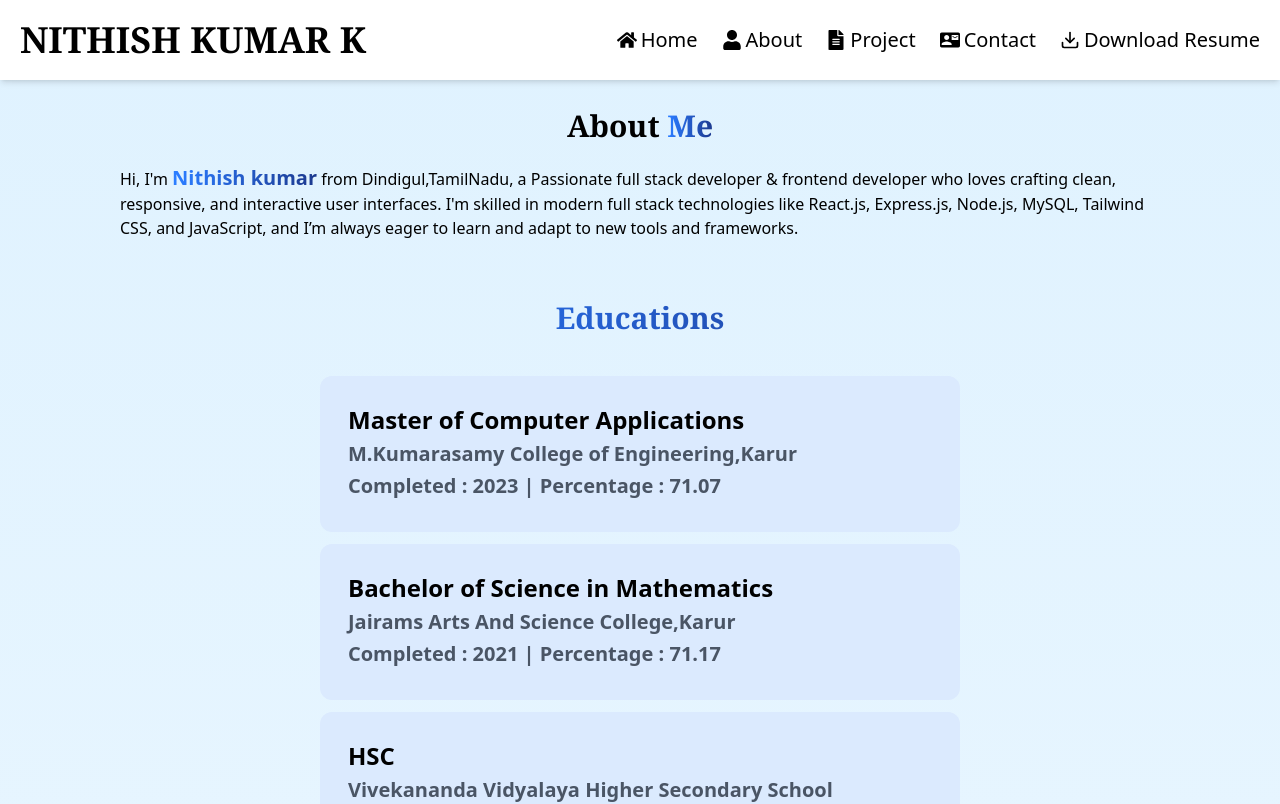
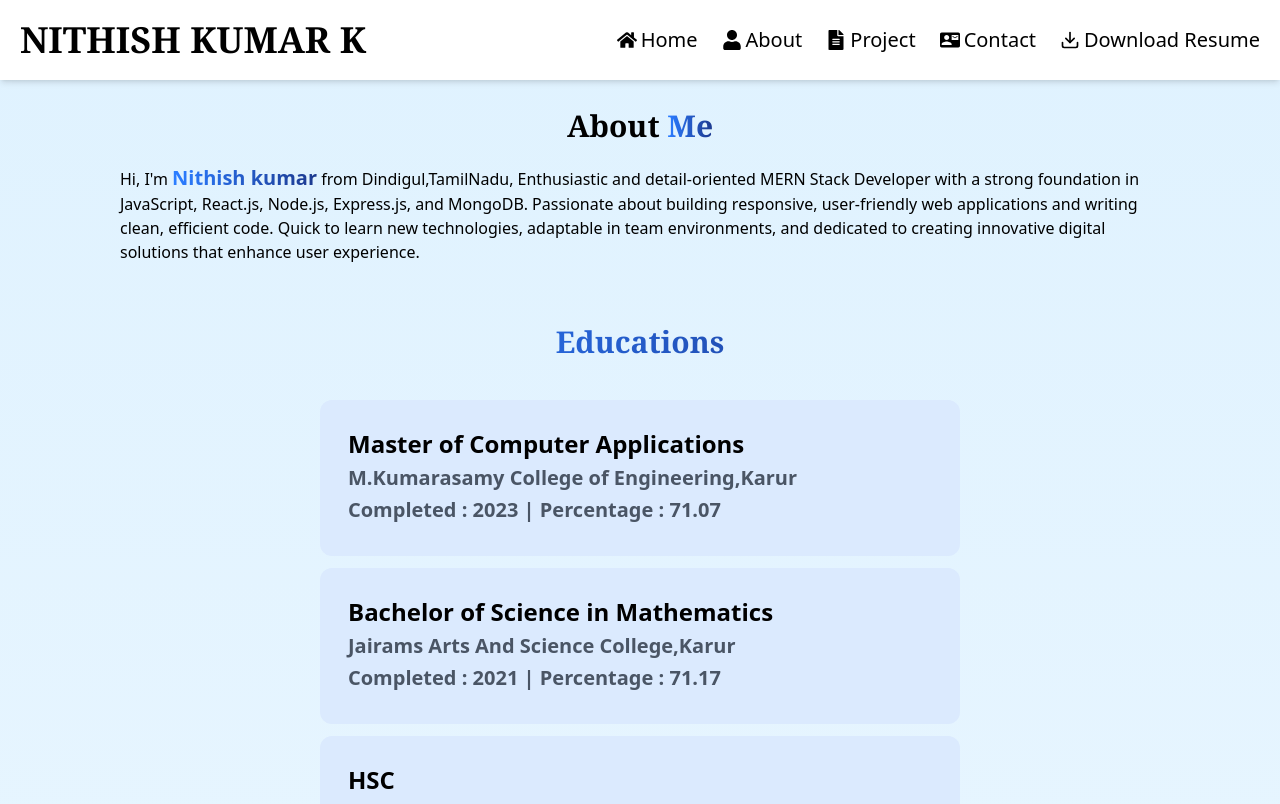
Before and after one commit to NITHISH-KUMAR-K-7/portfolio, a React (Vite) app: page /about in a window 1280 px wide. Shown: the top 804 px of the page. Built offline with nearby package versions, Linux system fonts and the light colour scheme.

Commit message:
Something Updated on portfolio

```diff
--- a/src/component/About.jsx
+++ b/src/component/About.jsx
@@ -48,11 +48,13 @@ function About() {
           <span className="font-bold lg:text-xl text-transparent bg-clip-text bg-gradient-to-r from-blue-500 to-blue-900">
             Nithish kumar
           </span>{" "}
-          from Dindigul,TamilNadu, a Passionate full stack developer & frontend developer who loves
-          crafting clean, responsive, and interactive user interfaces. I'm
-          skilled in modern full stack technologies like React.js, Express.js, Node.js, MySQL, Tailwind CSS,
-          and JavaScript, and I’m always eager to learn and adapt to new tools
-          and frameworks.
+          from Dindigul,TamilNadu, Enthusiastic and detail-oriented MERN Stack
+          Developer with a strong foundation in JavaScript, React.js, Node.js,
+          Express.js, and MongoDB. Passionate about building responsive,
+          user-friendly web applications and writing clean, efficient code.
+          Quick to learn new technologies, adaptable in team environments, and
+          dedicated to creating innovative digital solutions that enhance user
+          experience.
         </p>
 
         <div className="flex justify-center">
@@ -80,7 +82,7 @@ function About() {
 
         <Skills />
       </div>
-        <Footer/>
+      <Footer />
     </>
   );
 }
--- a/src/component/Home.jsx
+++ b/src/component/Home.jsx
@@ -34,7 +34,7 @@ function Home() {
             </span>
           </h1>
           <h3 className=" mt-2 text-2xl font-medium text-transparent bg-clip-text bg-gradient-to-r from-blue-500 to-blue-900">
-           Full stack Developer | Frontend Developer
+            MERN Stack Developer | Frontend Developer
           </h3>
           <button
             onClick={handleHireMeClick}
@@ -54,9 +54,10 @@ function Home() {
           </h1>
           <div className="grid w-2/3 mt-10 mx-auto mb-30">
             <p className="text-xl font-medium text-gray-600 mb-3">
-              Developed full stack projects using React.js, Express.js, MySQL Database and 5+ frontend React.js applications using Tailwind CSS,
-              focusing on responsive design, performance optimization, and clean
-              code architecture.
+              Developed full stack projects using React.js, Express.js, Node.js,
+              MongoDB, MySQL Database and 5+ Full Stack, Mern Stack, frontend
+              applications, Tailwind CSS, with responsive design, performance
+              optimization, and clean code architecture.
             </p>
             <p className="text-xl font-medium text-gray-600 ">
               Created a featuring interactive gameplay logic, state management
@@ -65,7 +66,7 @@ function Home() {
               components matching, including menu browsing, cart functionality
               using{" "}
               <span className="text-transparent bg-clip-text bg-gradient-to-r from-blue-500 to-blue-900">
-                React.js, Express.js, MySQL, Tailwind Css, JavaScript
+                MongoDB, Express.js, React.js, Node.js, Tailwind Css, JavaScript
               </span>{" "}
               and specialties include quick{" "}
               <span className="text-transparent bg-clip-text bg-gradient-to-r from-blue-500 to-blue-900">
--- a/src/component/Navbar.jsx
+++ b/src/component/Navbar.jsx
@@ -104,7 +104,7 @@ function Navbar() {
             </Link>
             <li className="group flex items-center gap-1 text-xl mb-5 lg:mb-0 cursor-pointer">
               <a
-                href="/Nithish_kumar_K.doc.pdf"
+                href="/Nithish_kumar.pdf"
                 download
                 onClick={HandleClick}
                 className="group flex items-center gap-1 text-xl mb-5 lg:mb-0 cursor-pointer"
--- a/src/component/Project.jsx
+++ b/src/component/Project.jsx
@@ -11,13 +11,15 @@ function Project() {
       },
       {
         ProjectName: "Crud Application",
-        SkillsUsed: "React Js, Express Js, MySQL, Tailwind CSS, JavaScript",
-        ProjectLink: "https://github.com/NITHISH-KUMAR-K-7/crud_operation",
+        SkillsUsed:
+          "MongoDB, Express Js, React Js, Node Js, Tailwind CSS, JavaScript",
+        ProjectLink: "https://github.com/NITHISH-KUMAR-K-7/Crud",
       },
       {
-        ProjectName: "Login Signup Form",
-        SkillsUsed: "React Js, Express Js, MySQL, Tailwind CSS, JavaScript",
-        ProjectLink: "https://github.com/NITHISH-KUMAR-K-7/login-form",
+        ProjectName: "Signup-Login",
+        SkillsUsed:
+          "MongoDB, Express Js, React Js, Node Js, Tailwind CSS, JavaScript",
+        ProjectLink: "https://github.com/NITHISH-KUMAR-K-7/Signup-Login",
       },
 
       {
--- a/src/component/Skills.jsx
+++ b/src/component/Skills.jsx
@@ -2,6 +2,7 @@ import React from 'react'
 import { FaReact } from "react-icons/fa";
 import { SiExpress } from "react-icons/si";
 import { FaNodeJs } from "react-icons/fa";
+import { SiMongodb } from "react-icons/si";
 import { IoLogoJavascript } from "react-icons/io";
 import { RiTailwindCssFill } from "react-icons/ri";
 import { FaHtml5 } from "react-icons/fa";
@@ -29,6 +30,10 @@ function Skills() {
       {
         Icon: <FaNodeJs size={50} />,
         Name: "Node Js",
+      },
+      {
+        Icon: <SiMongodb size={50} />,
+        Name: "MongoDB",
       },
       {
         Icon: <IoLogoJavascript size={50} />,
```
Also changed, not shown: 2 other files (tests, documents, lock files or other folders).
